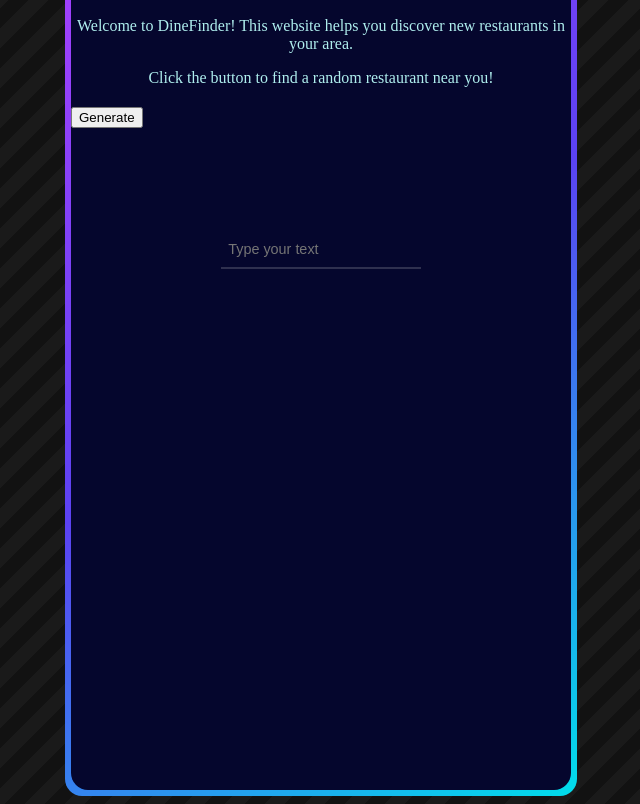
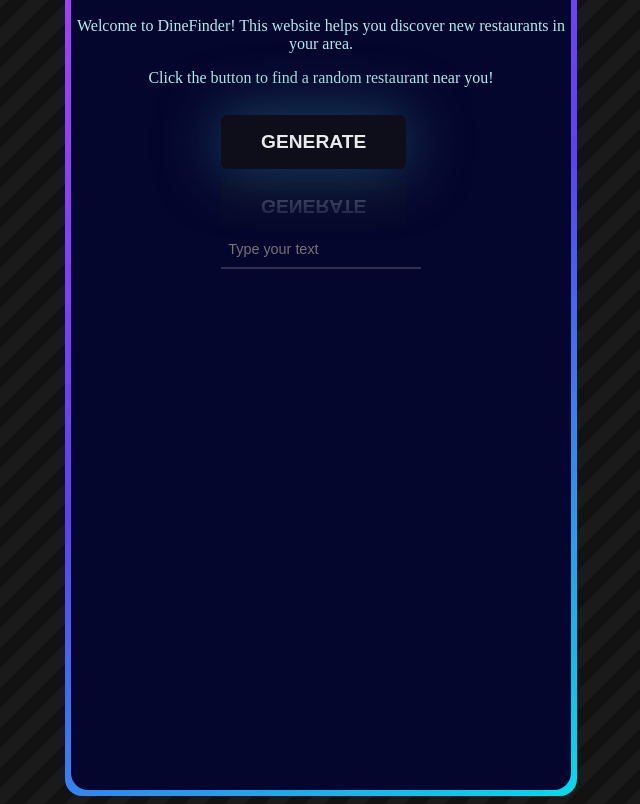
Before and after one commit to exile1217/CISC-4900, a plain HTML site: page index.html in a window 1280 px wide. Shown: the part 124-928 px from the top of the page, without its empty margins (327-967 px from the left). Drawn offline with Linux system fonts and the light colour scheme.

Commit message:
fixed button

```diff
--- a/index.html
+++ b/index.html
@@ -28,7 +28,7 @@
     </div>
 
     <!-- first iteration of the button -->
-     <button id="button" type="button">Generate</button>
+     <button class="btn" type="button" id="gen">Generate</button>
 
         </div>
     </div>
```
